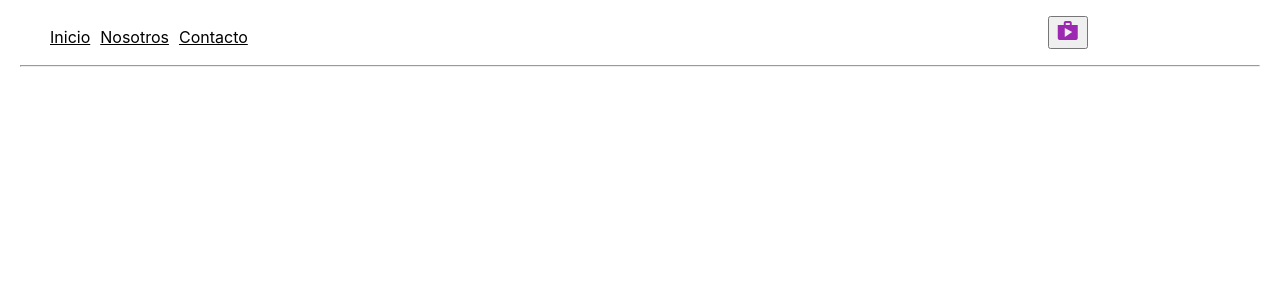
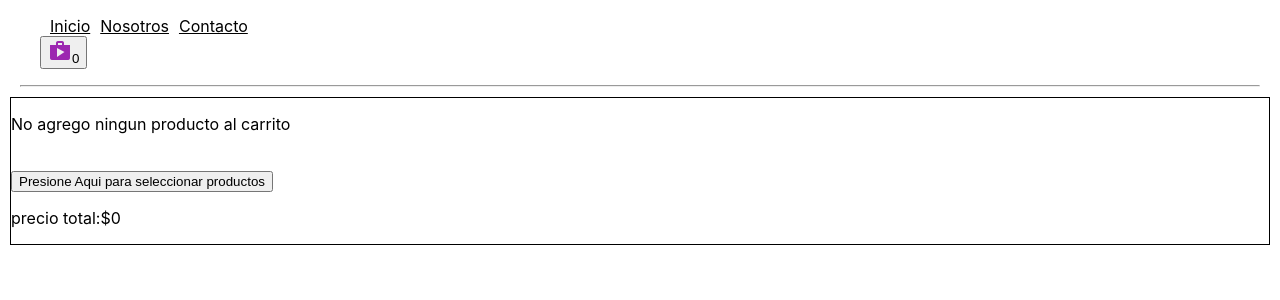
Before and after one commit to JosePerezjlp/CursoReact, a React (Create React App) app: page /cart in a window 1280 px wide. Shown: the top 300 px of the page. Built offline with nearby package versions, Linux system fonts and the light colour scheme; the HTML template or start-up script is replaced by a standard one.

Commit message:
renderizacion y correcion de warnings

```diff
--- a/src/cardcontext/cardcontext.js
+++ b/src/cardcontext/cardcontext.js
@@ -4,6 +4,11 @@ export const ArticuloContext = createContext();
 
 export const ArticuloProvider = ({ children }) => {
     const [art,setArt] = useState([]);
+    const [carga,setCarga] = useState(false);
+
+     function cantidadItems(){
+     return art.reduce((total,item)=> total + item.cantidad,0)
+   }
 
     function removeItem (id){
       const updateArt = art.filter((item) => item.id !== id)
@@ -19,7 +24,7 @@ export const ArticuloProvider = ({ children }) => {
                    name: infoItem.item.title,
                    categoria: infoItem.item.category,
                    descripcion: infoItem.item.description,
-                   price: infoItem.item.price,
+                   precio: infoItem.item.price,
                    imagen: infoItem.item.image,
                    cantidad: infoItem.cantidad
                 })
@@ -28,7 +33,7 @@ export const ArticuloProvider = ({ children }) => {
         };
 
       return(
-        <ArticuloContext.Provider value={{art,addItem,setArt,removeItem}} >
+        <ArticuloContext.Provider value={{art,carga,addItem,setArt,removeItem,setCarga,cantidadItems}} >
             {children}
         </ArticuloContext.Provider>
 )
--- a/src/components/cardwidget/cardwidget.js
+++ b/src/components/cardwidget/cardwidget.js
@@ -1,8 +1,15 @@
 import { Icon } from "@mui/material"
+import { useContext } from "react";
+import { ArticuloContext } from "../../cardcontext/cardcontext";
 
 const CardWidget = () =>{
+const {cantidadItems} = useContext(ArticuloContext)
     return (
-       <button><Icon color="secondary">shoppingcart</Icon></button>
+        <div>
+             <button ><Icon color="secondary">shoppingcart</Icon>{cantidadItems()} </button>
+
+            </div>
+
     )
 }
 
--- a/src/components/itemdetail/itemdetail.js
+++ b/src/components/itemdetail/itemdetail.js
@@ -10,9 +10,10 @@ import { ArticuloContext }  from '../../cardcontext/cardcontext';
 const ItemDetail = ({item}) =>{
         const [render,setRender] = useState(true)
         const [stock,setStock] = useState(10);
-        const { addItem } = useContext(ArticuloContext);
+        const { addItem,setCarga } = useContext(ArticuloContext);
 
         function onAdd(cantidad){
+                setCarga(true);
                 setRender(false);
                  addItem({item,cantidad})
                 };
--- a/src/components/itemlist/itemlist.js
+++ b/src/components/itemlist/itemlist.js
@@ -7,7 +7,7 @@ const ItemList = ({items}) =>{
         <div className='contenedor'>
             {items.map((item)=>{
                 return (
-                    <div>
+                    <div key={item.id}>
                        <Link to={`/detail/${item.id}`} >
                         <Item data={item}/>
                         </Link>
--- a/src/components/pages/cart/cart.css
+++ b/src/components/pages/cart/cart.css
@@ -1,4 +1,4 @@
 .cart{
-    margin-left: 200px;
-    color:red
+    margin: 10px;
+    border:1px solid black;
 }
--- a/src/components/pages/cart/cart.js
+++ b/src/components/pages/cart/cart.js
@@ -1,29 +1,30 @@
 import React from 'react';
 import { useContext } from 'react';
 import { ArticuloContext } from '../../../cardcontext/cardcontext';
+import '../cart/cart.css'
+import CarritoVacio from './render';
 
 const Cart = () => {
-	const { art,setArt,removeItem } = useContext(ArticuloContext);
+	const { art,setArt,removeItem,carga } = useContext(ArticuloContext);
 	console.log(art)
+	let precioTotal = art.reduce((total,item)=> total +(item.cantidad*item.precio),0)
+	return (
+		<div className='cart'>
+			{carga?art.map((item)=>{
 
-	return (
-		<div>
-
-			{art.map((item)=>{
-				return <div>
-
-
-						<div><h2>{item.categoria}</h2><h5>{item.name}</h5><p>{item.cantidad} x ${item.price}</p>
+				return  <div key={item.id}>
+						<div><h2>{item.categoria}({item.cantidad}) </h2><h5>{item.name}</h5><p>${item.precio }</p>
 						</div>
 
 						<button onClick={() =>setArt([])}>Borrar todo</button>
 						<button onClick={() =>removeItem(item.id)}>Borrar item</button>
+
 				 </div>
-				})}
 
+				}):<CarritoVacio/>}<div><p>precio total:${precioTotal} </p></div>
 			</div>
 
-  );
+  )
 }
 
 export default Cart ;
--- /dev/null
+++ b/src/components/pages/cart/render.js
@@ -0,0 +1,9 @@
+import React from "react";
+import { Link } from "react-router-dom";
+const CarritoVacio = ()=>{
+    return <div><p>No agrego ningun producto al carrito</p>
+            <br></br>
+            <Link to={'/'}><button>Presione Aqui para seleccionar productos</button></Link>
+         </div>
+}
+export default CarritoVacio;
```
